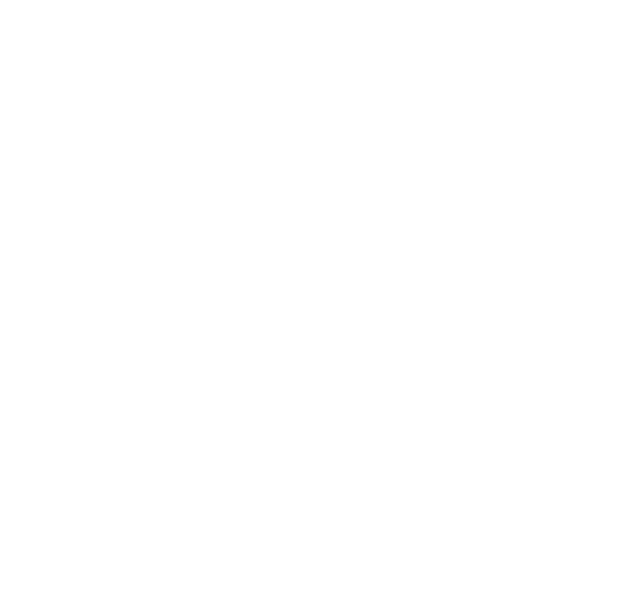
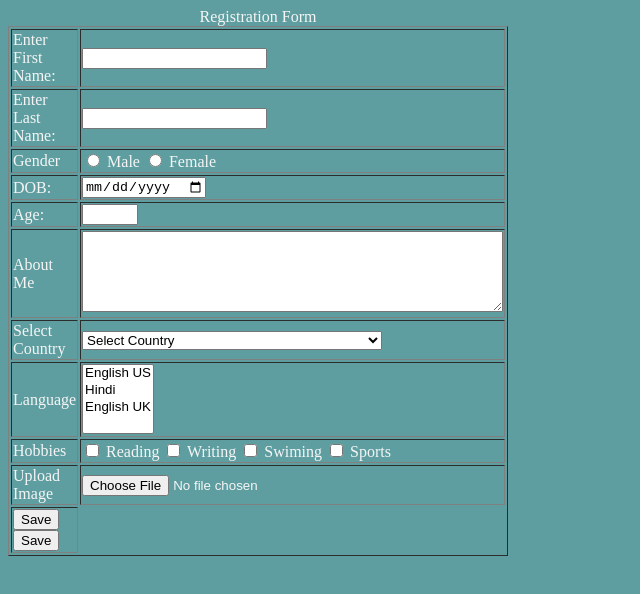
Before and after one commit to bhadresh-goswami/html-forms, a plain HTML site: page index.html in a window 1280 px wide. Shown: the whole page, without its empty margins (0-640 px from the left). Drawn offline with Linux system fonts and the light colour scheme.

Commit message:
completed

```diff
--- a/index.html
+++ b/index.html
@@ -3,9 +3,131 @@
 <head>
     <meta charset="UTF-8">
     <meta name="viewport" content="width=device-width, initial-scale=1.0">
-    <title>Document</title>
+    <title>Form Design</title>
+    <style>
+        body{
+            background-color:cadetblue;
+            color: whitesmoke
+        }
+    </style>
 </head>
 <body>
 
+    <form method="post" action="">
+    <table border="1" width = "500px">
+        <caption>Registration Form</caption>
+        <tr>
+            <td>Enter First Name:</td>
+            <td>
+                <input type="text" name="" id="txt_firstname"/>
+            </td>
+        </tr>
+        <tr>
+            <td>Enter Last Name:</td>
+            <td>
+                <input type="text" name="" id="txt_lastname"/>
+            </td>
+        </tr>
+        <tr>
+            <td>Gender</td>
+            <td>
+                <input type="radio" id="rdMale" name="gender"> Male
+                <input type="radio" id="rdFemale" name="gender"> Female
+            </td>
+        </tr>
+        <tr>
+            <td>DOB:</td>
+            <td>
+                <input type="date" name="" id="txt_dob"/>
+            </td>
+        </tr>
+        <tr>
+            <td>Age:</td>
+            <td>
+                <input type="number" name="" id="txt_number" min="18" max="80" />
+            </td>
+        </tr>
+        <tr>
+            <td>About Me</td>
+            <td>
+                <textarea id="txt_aboutme" rows="5" cols="50">
+
+                </textarea>
+            </td>
+
+        </tr>
+        <tr>
+            <td>
+                Select Country
+            </td>
+            <td>
+                <select id="ddl_country" style="width: 300px ;">
+                    <option value="0">
+                        Select Country
+                    </option>
+                    <option value="1">
+                        India
+                    </option>
+                    <option value="2">
+                        USA
+                    </option>
+                    <option value="3">
+                        UK
+                    </option>
+                </select>
+            </td>
+        </tr>
+        <tr>
+            <td>
+                Language
+            </td>
+            <td>
+                <select id="ddl_lang" multiple>
+                    <option>English US</option>
+                    <option>Hindi</option>
+                    <option>English UK</option>
+                </select>
+            </td>
+        </tr>
+        <tr>
+            <td>Hobbies</td>
+            <td>
+                <input type="checkbox" id="h1" value="Reading"/> Reading
+                <input type="checkbox" id="h1" value="Writing"/> Writing
+                <input type="checkbox" id="h1" value="Swiming"/> Swiming
+                <input type="checkbox" id="h1" value="Sports"/> Sports
+            </td>
+        </tr>
+        <tr>
+            <td>
+                Upload Image
+            </td>
+            <td>
+                <input type="file" id="file"/>
+            </td>
+        </tr>
+        <tr>
+            <td>
+                <button type="submit"> Save </button>
+                <input type="submit" value="Save"/>
+            </td>
+        </tr>
+    </table>
+
+
+</form>
+<script>
+
+    var sum = 0;
+    for (let index = 0; index < 10; index++) {
+
+        console.log(index);
+        sum+= index;
+        debugger;
+        console.log(sum);
+
+    }
+
+    </script>
 </body>
 </html>
```
Also changed, not shown: default.css (added, +9 -0 lines), flexcss.html (added, +23 -0 lines).
